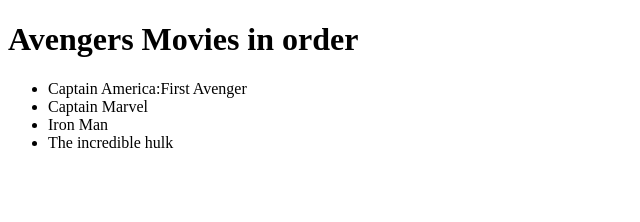
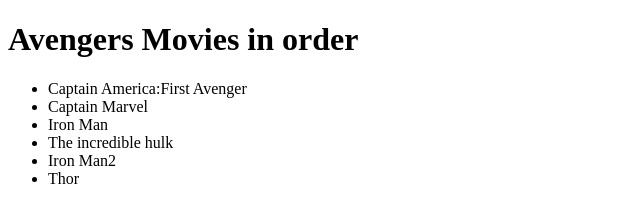
Before and after one commit to igagandeep/git-branching-lession, a plain HTML site: page index.html in a window 1280 px wide. Shown: the whole page, without its empty margins (0-640 px from the left). Drawn offline with Linux system fonts and the light colour scheme.

Commit message:
updated my new branch

```diff
--- a/index.html
+++ b/index.html
@@ -13,6 +13,8 @@
       <li>Captain Marvel</li>
       <li>Iron Man</li>
       <li>The incredible hulk</li>
+      <li>Iron Man2</li>
+      <li>Thor</li>
     </ul>
   </body>
 </html>
```
